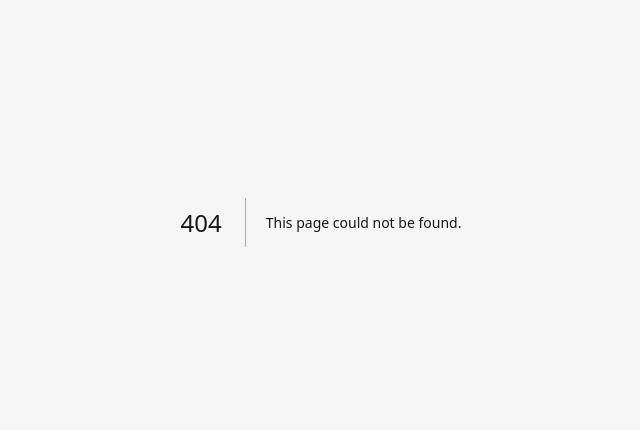
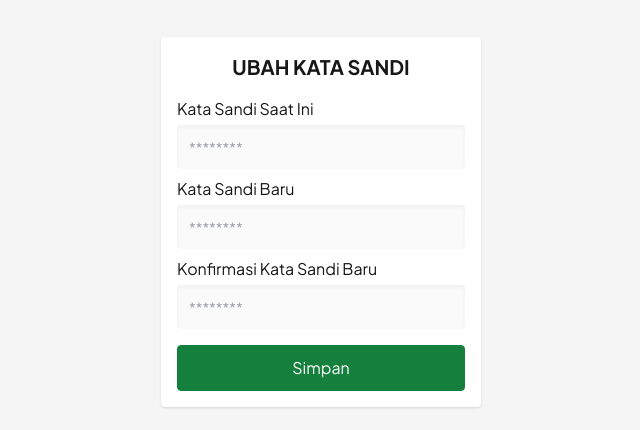
Before and after one commit to mochamadboval/nextjs-dengan-autentikasi, a Next.js app: page /profile/change-password in a window 1280 px wide. Before the commit this address had no page. Shown: the part 178-608 px from the top of the page, without its empty margins (319-959 px from the left). Built offline with nearby package versions, Linux system fonts and the light colour scheme; no server answers; sample sign-in values are in the browser's storage.

Commit message:
Laman ubah kata sandi

```diff
--- /dev/null
+++ b/pages/api/auth/change-password.js
@@ -0,0 +1,41 @@
+import { compare, hash } from "bcryptjs";
+import { ref, update } from "firebase/database";
+
+import { database } from "@/helpers/firebase";
+
+import { checkEmailExists } from "./signup";
+
+export default async function handler(req, res) {
+  if (req.method !== "PATCH") {
+    return;
+  }
+
+  const email = req.body.email.trim();
+  const oldPassword = req.body.oldPassword;
+  const newPassword = req.body.newPassword;
+
+  if (!newPassword || newPassword.length < 8) {
+    res.status(422).json({ message: "Kata sandi harus minimal 8 karakter." });
+    return;
+  }
+
+  const user = await checkEmailExists(email);
+  const userObject = user.val();
+  const userKey = Object.keys(userObject)[0];
+  const userValue = Object.values(userObject)[0];
+
+  const isOldPasswordValid = await compare(oldPassword, userValue.password);
+  if (!isOldPasswordValid) {
+    res.status(422).json({ message: "Kata sandi saat ini salah." });
+    return;
+  }
+
+  const hashedPassword = await hash(newPassword, 10);
+
+  const userRef = ref(database, `users/${userKey}`);
+  await update(userRef, {
+    password: hashedPassword,
+  });
+
+  res.status(200).json({ message: "Kata sandi berhasil diubah." });
+}
--- /dev/null
+++ b/pages/profile/change-password.js
@@ -0,0 +1,147 @@
+import Head from "next/head";
+import { useRouter } from "next/router";
+
+import { useRef, useState } from "react";
+
+import { getServerSession } from "next-auth";
+
+import { authOptions } from "../api/auth/[...nextauth]";
+
+import ButtonAuth from "@/components/Form/ButtonAuth";
+import ButtonValidate from "@/components/Form/ButtonValidate";
+import ErrorMessage from "@/components/Form/ErrorMessage";
+import InputAuth from "@/components/Form/InputAuth";
+import Card from "@/components/UI/Card";
+import Layout from "@/components/UI/Layout";
+
+export default function ChangePassword(props) {
+  const { email } = props;
+
+  const { replace } = useRouter();
+
+  const oldPasswordRef = useRef();
+  const newPasswordRef = useRef();
+  const newPasswordConfirmationRef = useRef();
+
+  const [errorMessage, setErrorMessage] = useState(null);
+  const [isPasswordMatch, setIsPasswordMatch] = useState(true);
+  const [isValidating, setIsValidating] = useState(false);
+
+  const comparePasswordHandler = () => {
+    const password = newPasswordRef.current.value;
+    const passwordConfirmation = newPasswordConfirmationRef.current.value;
+
+    if (passwordConfirmation !== password) {
+      setIsPasswordMatch(false);
+    } else {
+      setIsPasswordMatch(true);
+    }
+  };
+
+  const changePasswordHandler = async (event) => {
+    event.preventDefault();
+
+    setErrorMessage(null);
+    setIsValidating(true);
+
+    const oldPassword = oldPasswordRef.current.value;
+    const newPassword = newPasswordRef.current.value;
+    const newPasswordConfirmation = newPasswordConfirmationRef.current.value;
+
+    if (newPasswordConfirmation !== newPassword) {
+      setErrorMessage("Kata sandi tidak cocok.");
+      setIsValidating(false);
+      return;
+    }
+
+    const response = await fetch("/api/auth/change-password", {
+      method: "PATCH",
+      headers: {
+        "Content-Type": "application/json",
+      },
+      body: JSON.stringify({ email, oldPassword, newPassword }),
+    });
+    const changed = await response.json();
+
+    if (response.status === 200) {
+      alert(changed.message);
+      replace("/profile");
+    } else {
+      setErrorMessage(changed.message);
+      setIsValidating(false);
+    }
+  };
+
+  return (
+    <>
+      <Head>
+        <title>Ubah Kata Sandi - Next.js dengan autentikasi</title>
+        <meta
+          name="description"
+          content="Next.js dengan autentikasi menggunakan NextAuth.js - Halaman Ubah Kata Sandi."
+        />
+        <meta name="viewport" content="width=device-width, initial-scale=1" />
+        <link rel="icon" href="/favicon.ico" />
+      </Head>
+
+      <Layout>
+        <Card>
+          <h2 className="font-bold text-center text-xl">UBAH KATA SANDI</h2>
+          {errorMessage && <ErrorMessage>{errorMessage}</ErrorMessage>}
+          <form
+            className="flex flex-col gap-2 mt-4"
+            onSubmit={changePasswordHandler}
+          >
+            <InputAuth
+              name="Kata Sandi Saat Ini"
+              placeholder="********"
+              type="password"
+              ref={oldPasswordRef}
+            />
+            <InputAuth
+              name="Kata Sandi Baru"
+              placeholder="********"
+              type="password"
+              ref={newPasswordRef}
+              comparePassword={comparePasswordHandler}
+            />
+            <InputAuth
+              name="Konfirmasi Kata Sandi Baru"
+              placeholder="********"
+              type="password"
+              ref={newPasswordConfirmationRef}
+              comparePassword={comparePasswordHandler}
+            />
+            {!isPasswordMatch && (
+              <p className="text-red-700 text-xs">Kata sandi tidak cocok.</p>
+            )}
+            {isValidating ? (
+              <ButtonValidate />
+            ) : (
+              <ButtonAuth>Simpan</ButtonAuth>
+            )}
+          </form>
+        </Card>
+      </Layout>
+    </>
+  );
+}
+
+export async function getServerSideProps({ req, res }) {
+  const session = await getServerSession(req, res, authOptions);
+
+  if (!session) {
+    return {
+      redirect: {
+        destination: "/",
+        permanent: false,
+      },
+    };
+  }
+
+  return {
+    props: {
+      email: session.user.email,
+    },
+  };
+}
```
Also changed, not shown: 1 other file (tests, documents, lock files or other folders).
